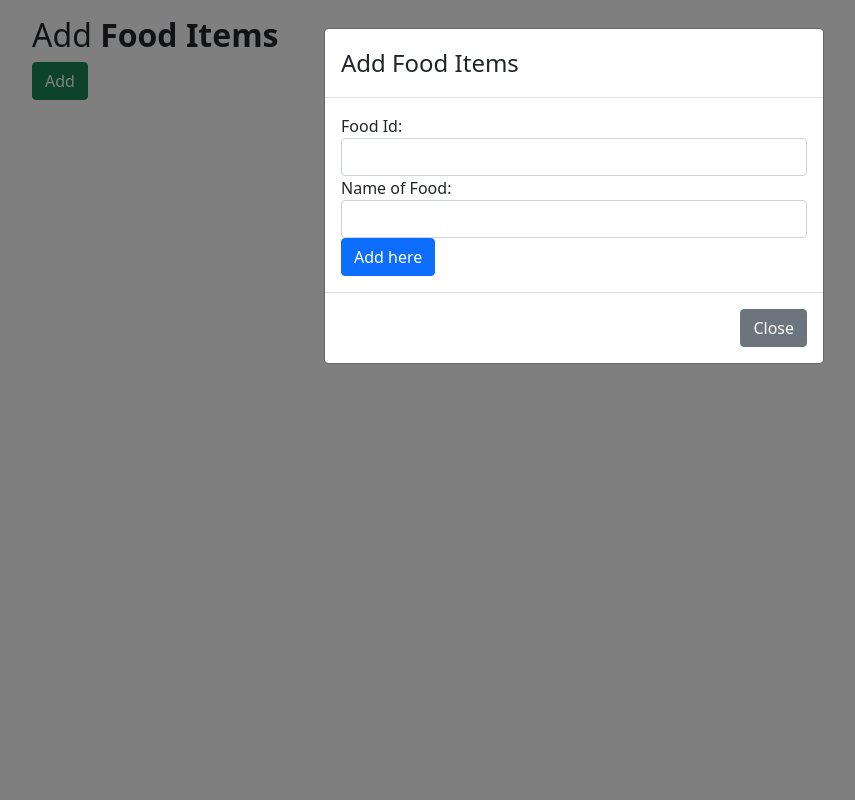
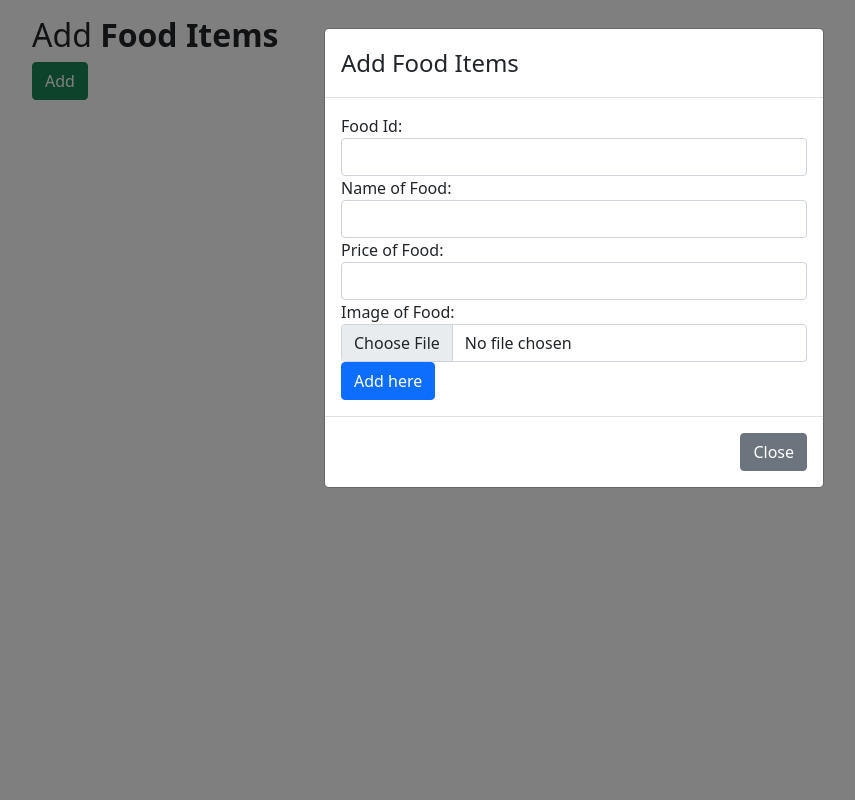
Before and after one commit to Yash-Sapre/Food-Ordering-System, a Flask app: template FoodOrderingWebsite/templates/addfooditems.html in a window 1280 px wide, after a click on "Add". Shown: the whole page, without its empty margins (66-921 px from the left). Run offline with Flask 2, Linux system fonts and the light colour scheme; the template is opened without the code that fills it, so the values that code supplies are empty; some libraries are stand-ins or nearby versions.

Commit message:
Beforedisporder

```diff
--- a/FoodOrderingWebsite/app.py
+++ b/FoodOrderingWebsite/app.py
@@ -93,7 +93,7 @@ def showdb():
 
 @app.route("/addfooditems",methods=['GET','POST'])
 def add_food():
-    dbCursor.execute("select food_id,food_name,price from FOOD")
+    dbCursor.execute("select food_id,food_name,food_price from FOOD")
     Food_details=dbCursor.fetchall()
     if request.method=='POST':
         food_id=request.form['food_id']
@@ -101,7 +101,7 @@ def add_food():
         price=request.form['price']
         food_image=request.files['food_image']
         food_image.save(os.path.join(os.getcwd()+'\static',secure_filename(food_id+'.jpg')))
-        sql=("INSERT INTO FOOD (food_id,food_name,price) values(%s,%s,%s) ")
+        sql=("INSERT INTO FOOD (food_id,food_name,food_price) values(%s,%s,%s) ")
         val=(food_id,name,price)
         dbCursor.execute(sql,val)
 
--- a/FoodOrderingWebsite/templates/add_order.html
+++ b/FoodOrderingWebsite/templates/add_order.html
@@ -5,8 +5,8 @@
             <div style="width :75% ;float: left;display: flex;flex-wrap: wrap">
                 {% for item in food_list %}
 
-                    <div class="card text-white bg-success col-3" style="margin: 1em ;height:10em">
-                        {#                        <img class="card-img-top" src="" alt="Card image cap">#}
+                    <div class="card text-white bg-success col-3" style="margin: 1em ;height:15em">
+                        <img class="card-img-top" src="static/{{item.0}}.jpg" alt="Card image cap" style = "width: 12em; height:10em">
                         <div class="card-body">
                             <h5 class="card-title" id={{ item.0 }}>{{ item.1 }}</h5>
                             <div class="card-text" id="price_{{ item.0 }}">{{ item.2 }}</div>
--- a/FoodOrderingWebsite/templates/addfooditems.html
+++ b/FoodOrderingWebsite/templates/addfooditems.html
@@ -20,7 +20,7 @@
                             </div>
                             <div class="modal-body">
 
-                                <form action="{{ url_for('add_food') }}" method="POST">
+                                <form action="{{ url_for('add_food') }}" method="POST" enctype='multipart/form-data' >
 
                                     <div class="form-group">
 
@@ -33,6 +33,15 @@
                                         <label>Name of Food:</label>
                                         <input type="text" class="form-control" name="name" required="1">
                                     </div>
+                                    <div class="form-group">
+                                        <label>Price of Food:</label>
+                                        <input type="number" class="form-control" name="price" required="1">
+                                    </div>
+                                    <div class="form-group">
+                                        <label>Image of Food:</label>
+                                        <input type="file" class="form-control" name="food_image" required="1" >
+                                    </div>
+
 
                                     <div class="form-group">
                                         <button class="btn btn-primary" type="submit">Add here</button>
```
Also changed, not shown: FoodOrderingWebsite/static/5.jpg.
